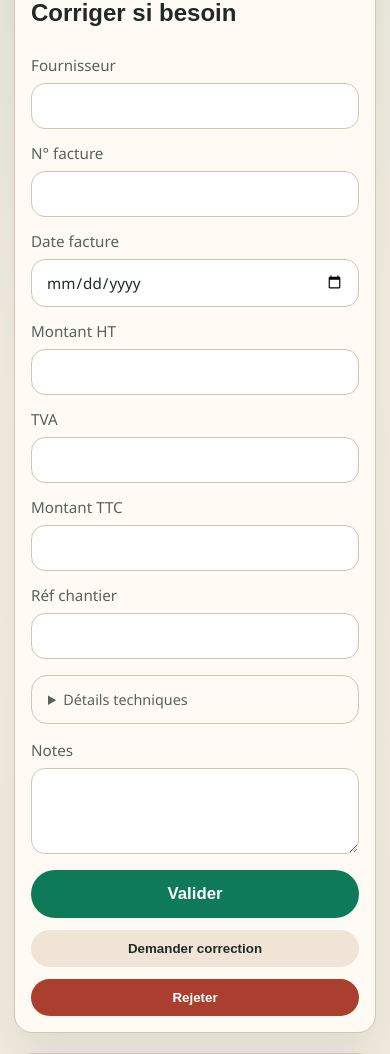
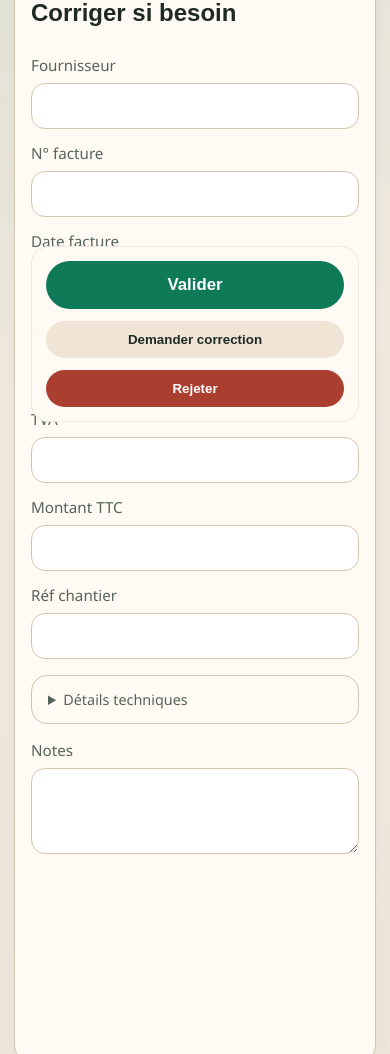
Before and after one commit to gderamchi/automatisations, a FastAPI app: template apps/api/app/templates/validation_detail.html in a window 390 px wide. Shown: the part 410-1464 px from the top of the page. Run offline with FastAPI, Linux system fonts and the light colour scheme; the template is opened without the code that fills it, so the values that code supplies are empty; some libraries are stand-ins or nearby versions.

Commit message:
Keep validation actions visible
Make the validation page action bar sticky so the primary decision controls stay reachable on small screens.

Co-authored-by: Codex <noreply@openai.com>

```diff
--- a/apps/api/app/templates/validation_detail.html
+++ b/apps/api/app/templates/validation_detail.html
@@ -122,7 +122,7 @@
               <textarea name="notes" rows="3"></textarea>
             </label>
 
-            <div class="action-row">
+            <div class="action-row action-row-sticky">
               <button class="button primary-action" type="submit" name="decision" value="approve">Valider</button>
               <button class="button secondary" type="submit" name="decision" value="request-fix">Demander correction</button>
               <button class="button danger" type="submit" name="decision" value="reject">Rejeter</button>
```
